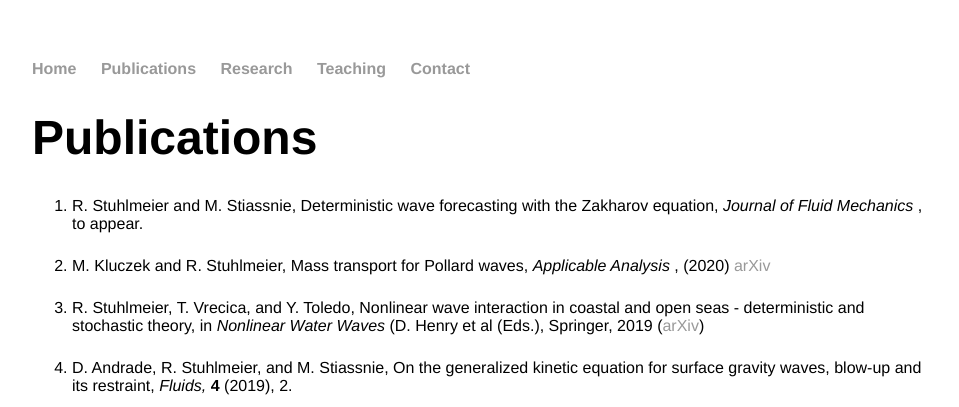
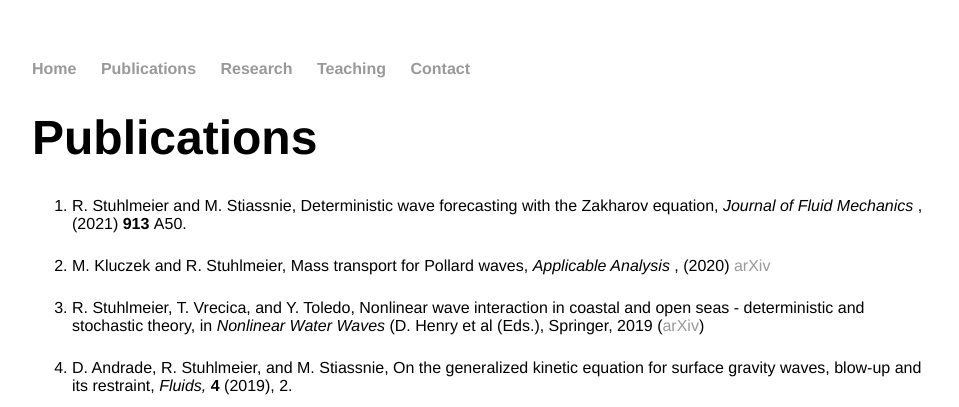
Before and after one commit to rstuhlmeier/rstuhlmeier.github.io, a Jekyll site: the page built from publications/index.html, in a window 1280 px wide. Shown: the top 407 px of the page, without its empty margins (160-1119 px from the left). Built offline with Jekyll 4.4.1, drawn with Linux system fonts in a browser that asks for light colours.

Commit message:
Updated JFM citation

```diff
--- a/publications/index.html
+++ b/publications/index.html
@@ -6,7 +6,7 @@ title: Raphael Stuhlmeier - Publications
 
 <h1>Publications</h1>
 <ol>
-  <li> R. Stuhlmeier and M. Stiassnie, Deterministic wave forecasting with the Zakharov equation, <em> Journal of Fluid Mechanics </em>, to appear.</li>
+  <li> R. Stuhlmeier and M. Stiassnie, Deterministic wave forecasting with the Zakharov equation, <em> Journal of Fluid Mechanics </em>, (2021) <b> 913 </b> A50.</li>
   <p>
   <li> M. Kluczek and R. Stuhlmeier, Mass transport for Pollard waves, <em> Applicable Analysis </em>, (2020) <a href="https://arxiv.org/pdf/1907.01924">arXiv</a> </li>
   <p>
```
